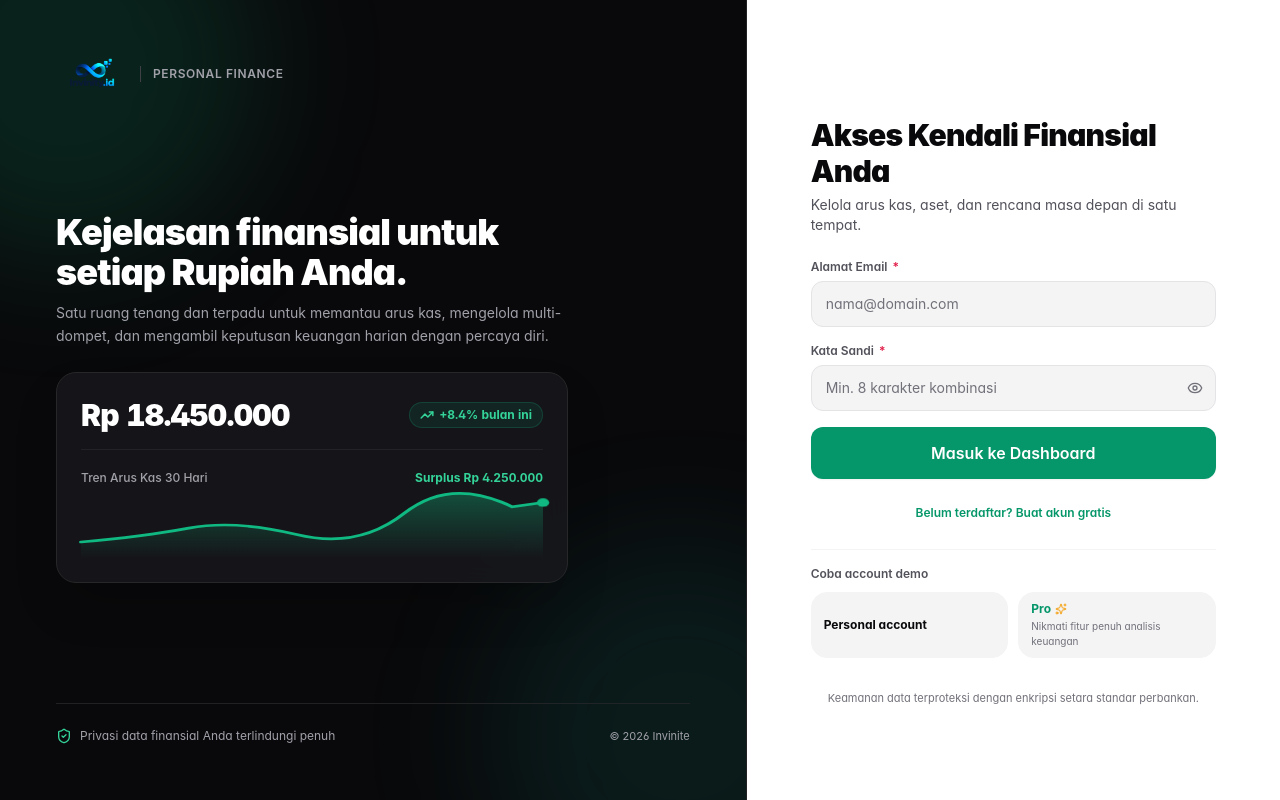
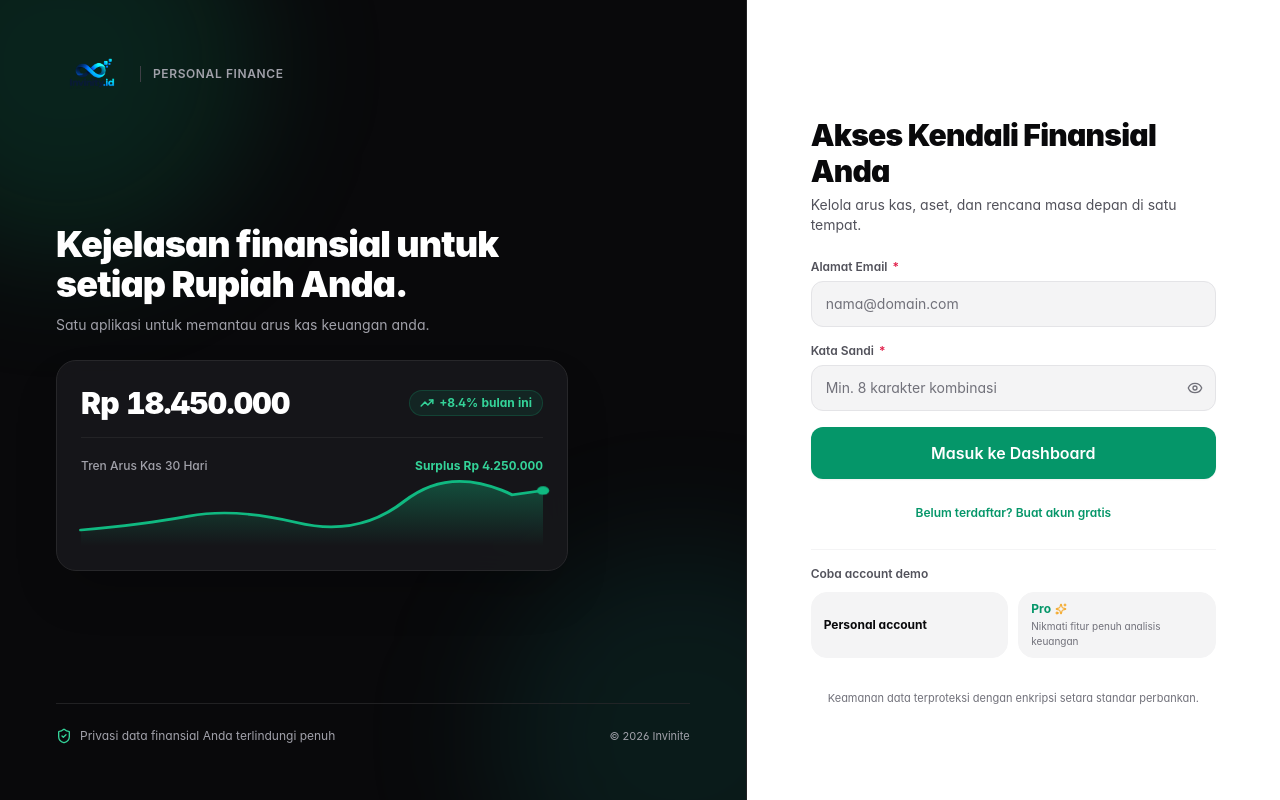
Before and after one commit to Nurdiansyah0/rustee, a Vue app in the folder frontend/: page / in a window 1280 px wide. Built offline with nearby package versions, Linux system fonts and the light colour scheme; no server answers.

Commit message:
chore(ui): simplify hero description copy on auth screen

```diff
--- a/frontend/src/components/auth/SplitScreenAuth.vue
+++ b/frontend/src/components/auth/SplitScreenAuth.vue
@@ -27,7 +27,7 @@
             Kejelasan finansial untuk setiap Rupiah Anda.
           </h1>
           <p class="text-sm text-zinc-400 mt-2.5 leading-relaxed">
-            Satu ruang tenang dan terpadu untuk memantau arus kas, mengelola multi-dompet, dan mengambil keputusan keuangan harian dengan percaya diri.
+            Satu aplikasi untuk memantau arus kas keuangan anda.
           </p>
         </div>
 
```
